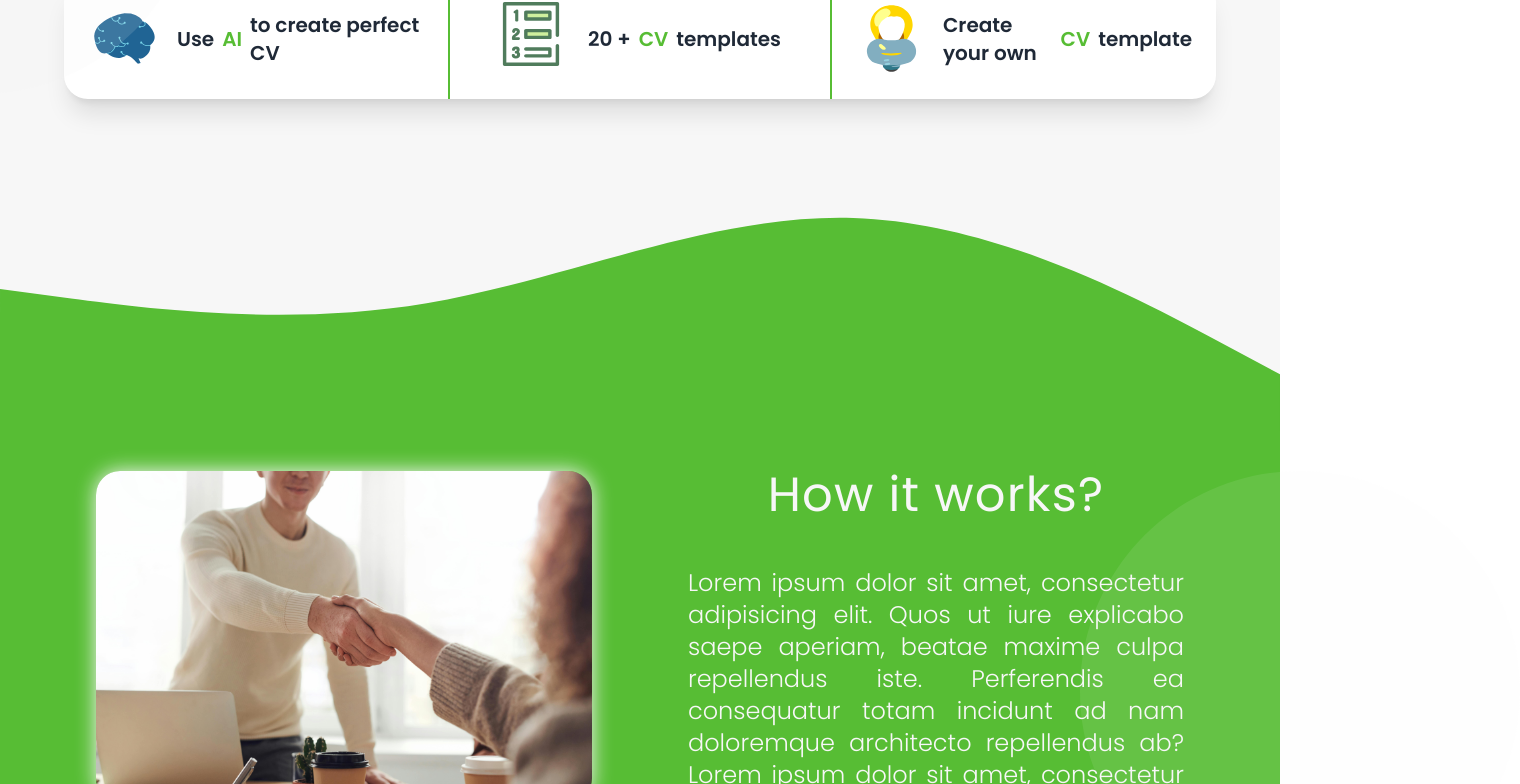
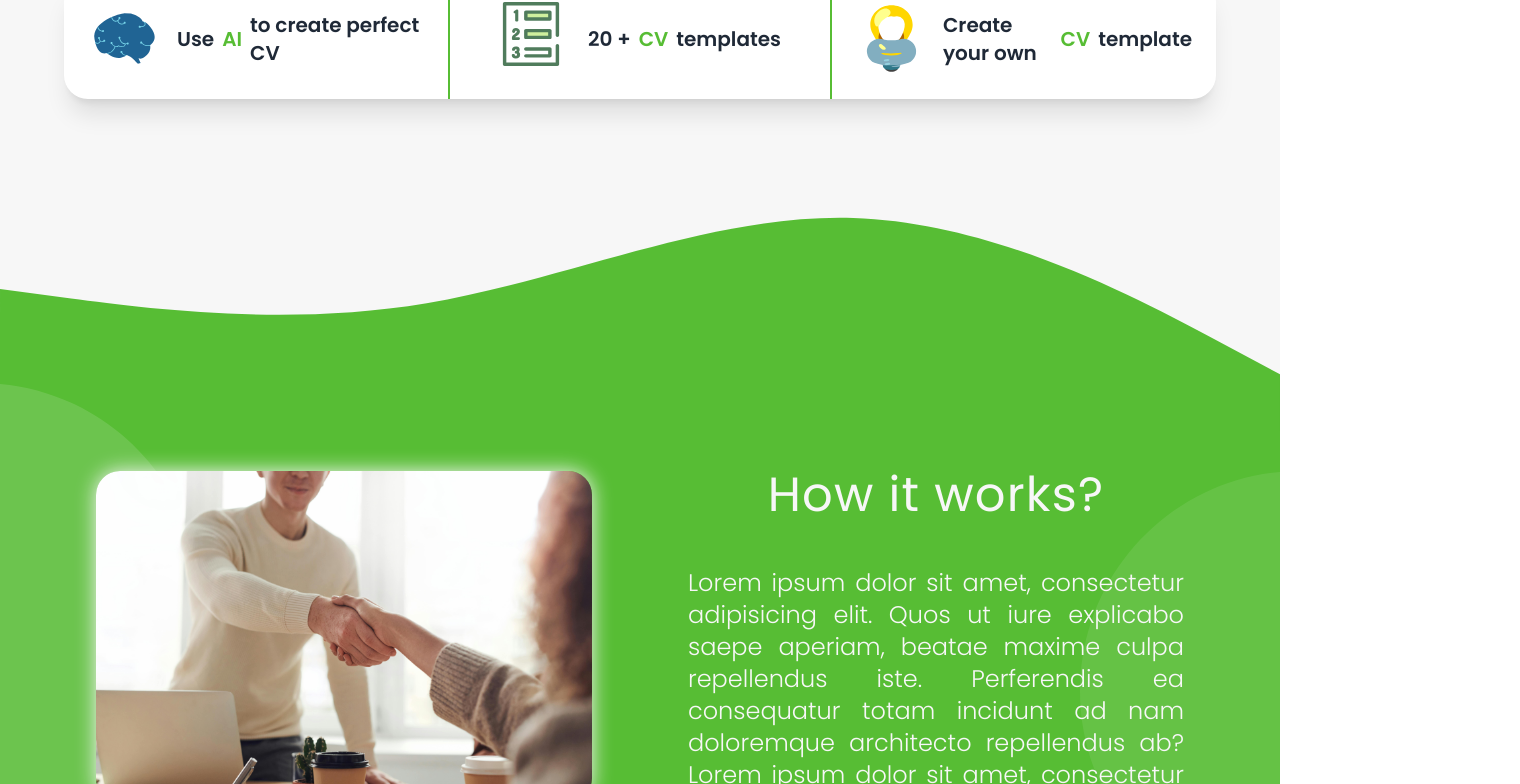
Before and after one commit to mizdebski77/YCM, a Next.js app: page / in a window 1280 px wide. Shown: the part 610-1394 px from the top of the page, 1520 px wide, since content can reach past the window. Built offline with nearby package versions, Linux system fonts and the light colour scheme.

Commit message:
Bug with img removed

```diff
--- a/src/app/features/Home/howItWorks.tsx
+++ b/src/app/features/Home/howItWorks.tsx
@@ -7,7 +7,7 @@ import greenBuble from '../../Images/whiteBuble.svg';
 
 export const HowItWorks = () => {
     return (
-        <section >
+        <section className='relative' >
             <img
                 src={wave.src}
                 alt='wave'
@@ -16,8 +16,8 @@ export const HowItWorks = () => {
 
             <div
                 className='bg-green lg:p-24 p-8 grid md:grid-cols-2 md:gap-24 gap-12 items-start md:mt-[-56px] realtive'>
-                <img src={greenBuble.src} alt='green buble' className='absolute opacity-20 z-0 max-w-[440px] right-[-240px]' />
-                <img src={greenBuble.src} alt='green buble' className='absolute bottom-24 opacity-30   z-0 max-w-[440px] left-[-240px]' />
+                <img src={greenBuble.src} alt='green buble' className='absolute opacity-20 z-0 max-w-[440px] right-[-240px] ' />
+                <img src={greenBuble.src} alt='green buble' className='absolute bottom-[320px] opacity-30   z-0 max-w-[440px] left-[-240px]' />
 
                 <motion.img
                     initial={{ x: '-20%', opacity: 0 }}
```
